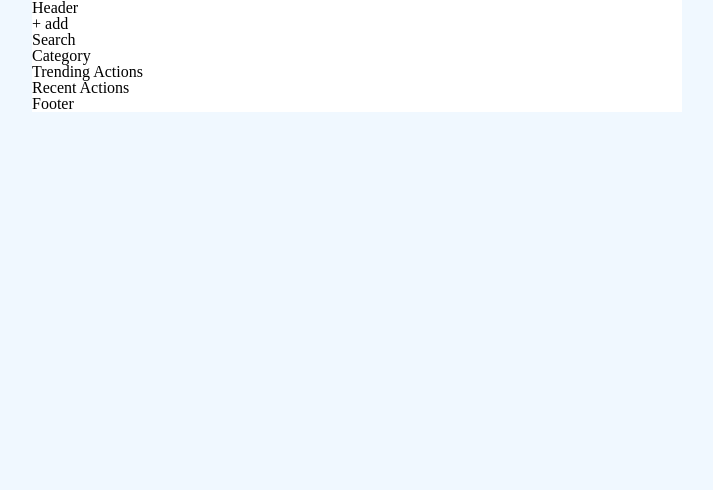
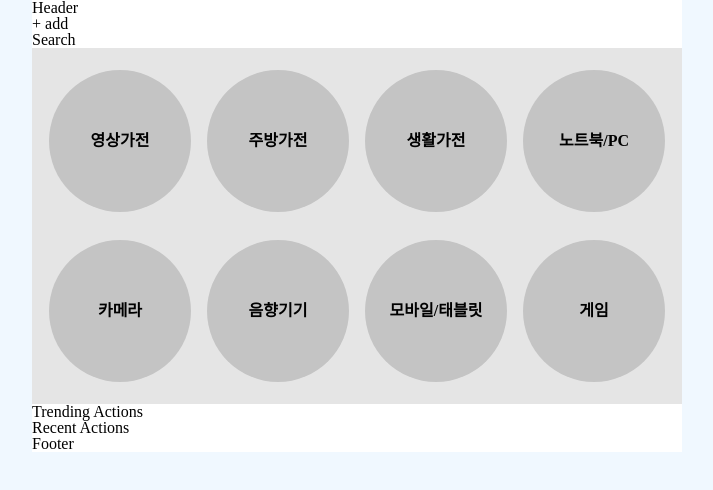
Before and after one commit to purplecode-team/purplecode-team3-client, a React (Create React App) app: page / in a window 1280 px wide. Shown: the top 490 px of the page, without its empty margins (283-996 px from the left). Built offline with nearby package versions, Linux system fonts and the light colour scheme.

Commit message:
add: 카테코리 UI 추가

```diff
--- /dev/null
+++ b/src/components/main/Category/dummy.json
@@ -0,0 +1,36 @@
+{
+  "data": [
+    {
+      "id": 1,
+      "categoryName": "영상가전"
+    },
+    {
+      "id": 2,
+      "categoryName": "주방가전"
+    },
+    {
+      "id": 3,
+      "categoryName": "생활가전"
+    },
+    {
+      "id": 4,
+      "categoryName": "노트북/PC"
+    },
+    {
+      "id": 5,
+      "categoryName": "카메라"
+    },
+    {
+      "id": 6,
+      "categoryName": "음향기기"
+    },
+    {
+      "id": 7,
+      "categoryName": "모바일/태블릿"
+    },
+    {
+      "id": 8,
+      "categoryName": "게임"
+    }
+  ]
+}
--- a/src/components/main/Category/index.tsx
+++ b/src/components/main/Category/index.tsx
@@ -1,8 +1,22 @@
-import React from 'react';
+import React from "react";
+import * as S from "./style";
+import dummy from "./dummy.json";
+
+export interface CategoryProps {
+  id: number;
+  categoryName: string;
+}
 
 function Category() {
   return (
-    <h2> Category </h2>
+    <S.CategoryWrapper>
+      {dummy.data &&
+        dummy.data.map(({ id, categoryName }: CategoryProps) => (
+          <S.CategoryItem key={id}>
+            <h3>{categoryName}</h3>
+          </S.CategoryItem>
+        ))}
+    </S.CategoryWrapper>
   );
 }
 
--- /dev/null
+++ b/src/components/main/Category/style.ts
@@ -0,0 +1,46 @@
+import styled from "styled-components";
+import media from "../../../util/media";
+
+export const CategoryWrapper = styled.div`
+  display: flex;
+  align-items: center;
+  justify-content: center;
+  flex-wrap: wrap;
+  height: 340px;
+  background: #e5e5e5;
+  padding: 0.5rem 0;
+  @media (max-width: ${media.mobileL}px) {
+    height: 25vh;
+  }
+`;
+
+export const CategoryItem = styled.div`
+  flex-direction: row;
+  display: flex;
+  align-items: center;
+  justify-content: center;
+  width: 142px;
+  height: 142px;
+  border-radius: 50%;
+  margin: 0 0.5rem;
+  background: #c4c4c4;
+  h3 {
+    font-weight: bold;
+    font-size: 1rem;
+  }
+  @media (max-width: ${media.mobileL}px) {
+    width: 20vw;
+    height: 20vw;
+    h3 {
+      font-size: 0.5rem;
+    }
+  }
+  /* galaxy fold*/
+  @media (max-width: 280px) {
+    width: 19vw;
+    height: 19vw;
+    h3 {
+      font-size: 0.5rem;
+    }
+  }
+`;
```
